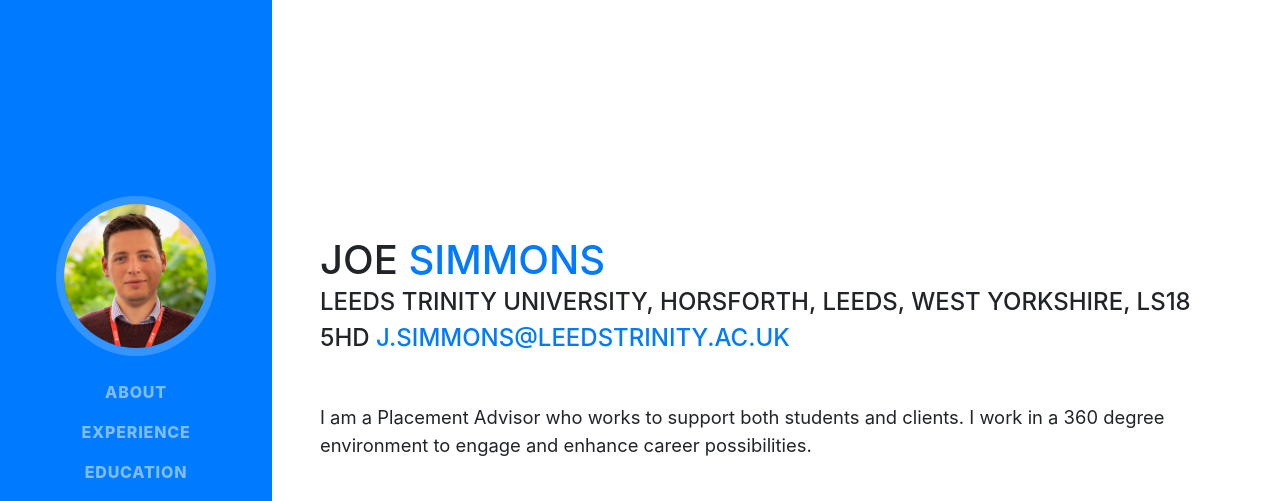
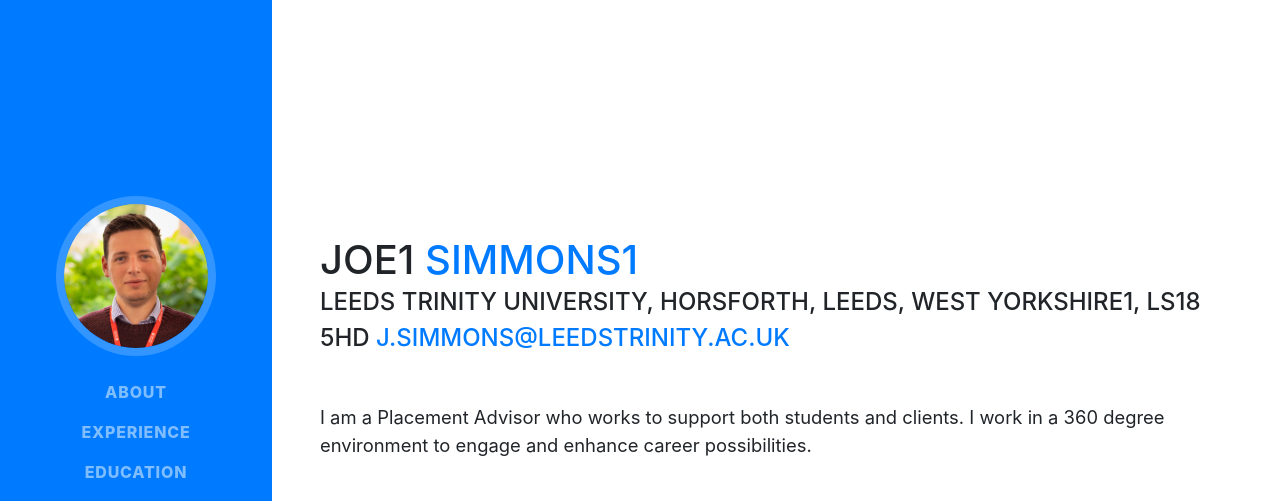
Before and after one commit to simmonsjoe/simmonsjoe.github.io, a website with bundled scripts: page index.html in a window 1280 px wide. Shown: the top 501 px of the page. Built offline with nearby package versions, Linux system fonts and the light colour scheme; a web font is replaced by a local one.

Commit message:
added 1 to the code

```diff
--- a/index.html
+++ b/index.html
@@ -63,10 +63,10 @@
 
       <section class="resume-section p-3 p-lg-5 d-flex d-column" id="about">
         <div class="my-auto">
-          <h1 class="mb-0">Joe
-            <span class="text-primary">Simmons</span>
+          <h1 class="mb-0">Joe1
+            <span class="text-primary">Simmons1</span>
           </h1>
-          <div class="subheading mb-5">Leeds Trinity University, Horsforth, Leeds, West Yorkshire, LS18 5HD
+          <div class="subheading mb-5">Leeds Trinity University, Horsforth, Leeds, West Yorkshire1, LS18 5HD
             <a href="mailto:name@email.com">j.simmons@leedstrinity.ac.uk</a>
           </div>
           <p class="lead mb-5">I am a Placement Advisor who works to support both students and clients. I work in a 360 degree environment to engage and enhance career possibilities.</p>
```
